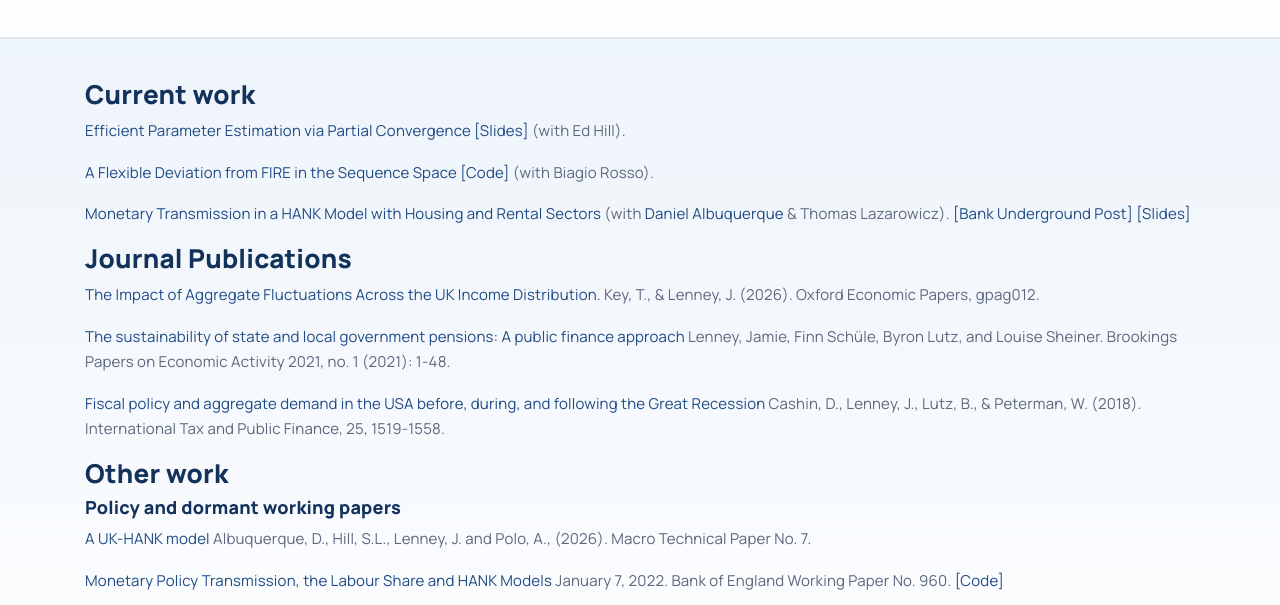
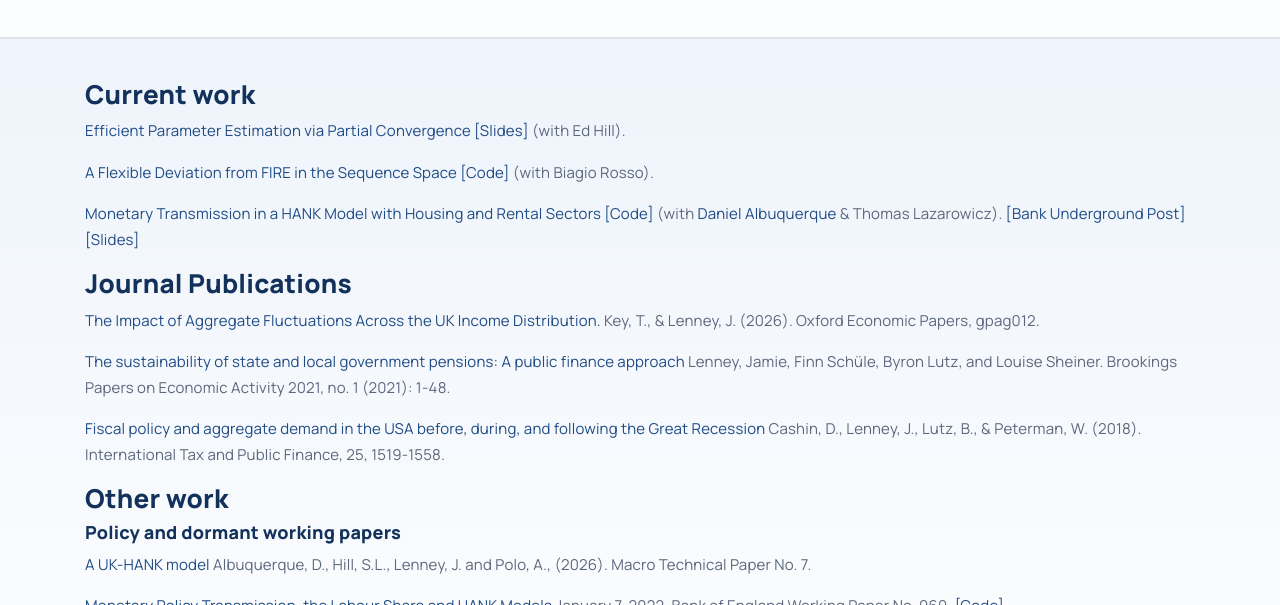
Before and after one commit to s0840389/jamielenneyecon, a plain HTML site: page index.html in a window 1280 px wide. Shown: the part 495-1100 px from the top of the page. Drawn offline with nearby package versions, Linux system fonts and the light colour scheme.

Commit message:
added hank housing code link

```diff
--- a/index.html
+++ b/index.html
@@ -78,7 +78,7 @@
             <p allign="left"> <a href="https://www.bankofengland.co.uk/working-paper/2026/a-flexible-deviation-from-fire-in-the-sequence-space">A Flexible Deviation from FIRE in the Sequence Space</a> <a href="https://github.com/s0840389/Flexibile_Deviations_SSJ">[Code]</a> (with Biagio Rosso).</p>
 
 
-              <p allign="left">  <a href="https://www.lse.ac.uk/CFM/assets/pdf/CFM-Discussion-Papers-2025/CFMDP2025-29-Paper.pdf"> Monetary Transmission in a HANK Model with Housing and Rental Sectors </a> (with <a href="https://www.danielalbuquerque.com/"> Daniel Albuquerque </a> & Thomas Lazarowicz).
+              <p allign="left">  <a href="https://www.lse.ac.uk/CFM/assets/pdf/CFM-Discussion-Papers-2025/CFMDP2025-29-Paper.pdf"> Monetary Transmission in a HANK Model with Housing and Rental Sectors </a> <a href="https://github.com/s0840389/MTHHR">[Code]</a> (with <a href="https://www.danielalbuquerque.com/"> Daniel Albuquerque </a> & Thomas Lazarowicz).
 
                  <a href="https://bankunderground.co.uk/2023/12/20/is-uk-monetary-policy-driving-private-housing-rents/#more-13326"> [Bank Underground Post] </a>
                  <a href="https://github.com/s0840389/jamielenneyecon/blob/main/MPHPR_FRB_Slides.pdf"> [Slides] </a>
```
